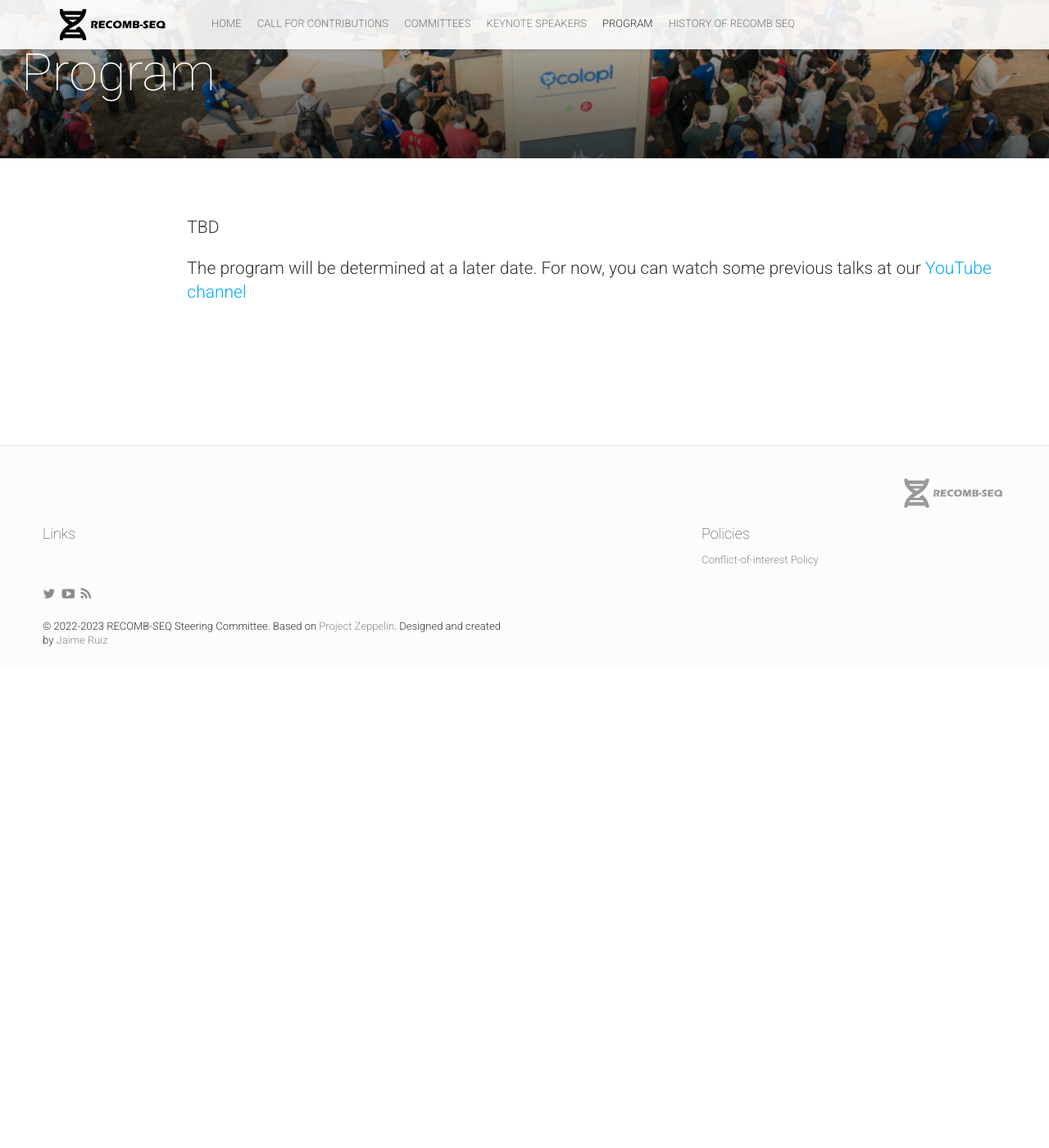
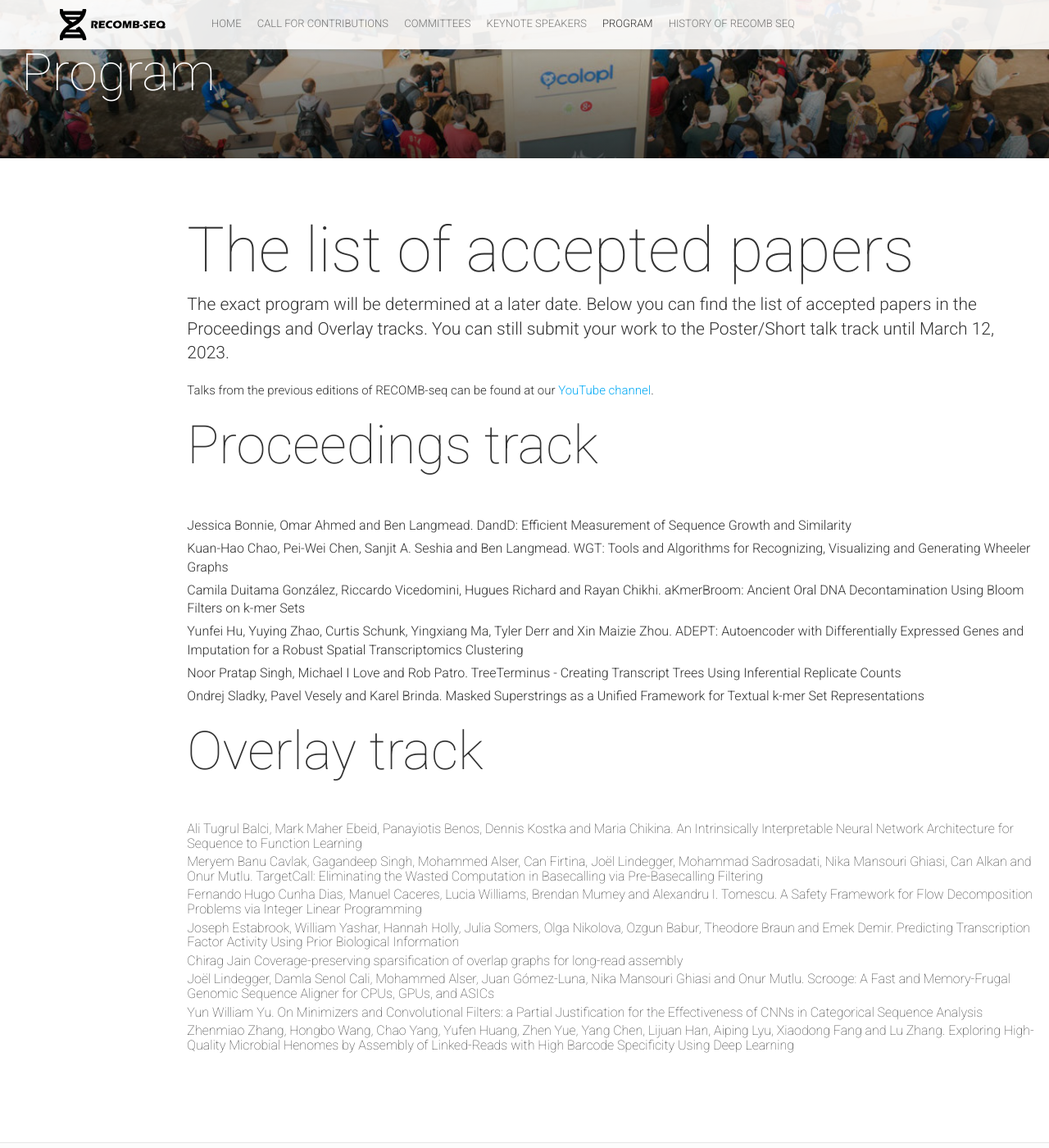
Before and after one commit to recomb-seq/recomb-seq.github.io, a Jekyll site: the page built from schedule.html, in a window 1280 px wide and 1400 px high, scrolled down 214 px. Shown: the whole window at 82% size. Built offline with Jekyll 4.4.1, drawn with Linux system fonts in a browser that asks for light colours; nearby versions of some CDN libraries; comment, search, counter and statistics services are not loaded; before the commit the page ends 1027 px from its top, so only the background shows below that.

Commit message:
list of accepted papers

```diff
--- a/_includes/schedule-tbd.html
+++ b/_includes/schedule-tbd.html
@@ -2,8 +2,37 @@
 <section id="schedule" class="schedule">
     <div class="content-wrapper text-left">
         <div class="col-md-10 col-sm-10 col-lg-offset-2 col-md-offset-2 col-sm-offset-1">
-            <h2 class="lead">TBD</h2>
-            <p class="lead">The program will be determined at a later date. For now, you can watch some previous talks at our <a href="https://www.youtube.com/@recomb-seq">YouTube channel</a> </p>
+           <h2>The list of accepted papers</h2>
+
+<p class="lead">The exact program will be determined at a later date. Below you can find the list of accepted papers in the Proceedings and Overlay tracks. You can still submit your work to the Poster/Short talk track until March 12, 2023.</p>
+
+<p>Talks from the previous editions of RECOMB-seq can be found at our <a href="https://www.youtube.com/@recomb-seq">YouTube channel</a>.</p>
+
+<h3>Proceedings track</h3>
+
+<ul>
+<li>Jessica Bonnie, Omar Ahmed and Ben Langmead. DandD: Efficient Measurement of Sequence Growth and Similarity</li>
+<li>Kuan-Hao Chao, Pei-Wei Chen, Sanjit A. Seshia and Ben Langmead. WGT: Tools and Algorithms for Recognizing, Visualizing and Generating Wheeler Graphs</li>
+<li>Camila Duitama González, Riccardo Vicedomini, Hugues Richard and Rayan Chikhi. aKmerBroom: Ancient Oral DNA Decontamination Using Bloom Filters on k-mer Sets</li>
+<li>Yunfei Hu, Yuying Zhao, Curtis Schunk, Yingxiang Ma, Tyler Derr and Xin Maizie Zhou. ADEPT: Autoencoder with Differentially Expressed Genes and Imputation for a Robust Spatial Transcriptomics Clustering</li>
+<li>Noor Pratap Singh, Michael I Love and Rob Patro. TreeTerminus - Creating Transcript Trees Using Inferential Replicate Counts</li>
+<li>Ondrej Sladky, Pavel Vesely and Karel Brinda. Masked Superstrings as a Unified Framework for Textual k-mer Set Representations</li>
+</ul>
+
+
+<h3>Overlay track<h3>
+
+<ul>
+<li>Ali Tugrul Balci, Mark Maher Ebeid, Panayiotis Benos, Dennis Kostka and Maria Chikina. An Intrinsically Interpretable Neural Network Architecture for Sequence to Function Learning</li>
+<li>Meryem Banu Cavlak, Gagandeep Singh, Mohammed Alser, Can Firtina, Joël Lindegger, Mohammad Sadrosadati, Nika Mansouri Ghiasi, Can Alkan and Onur Mutlu. TargetCall: Eliminating the Wasted Computation in Basecalling via Pre-Basecalling Filtering</li>
+<li>Fernando Hugo Cunha Dias, Manuel Caceres, Lucia Williams, Brendan Mumey and Alexandru I. Tomescu. A Safety Framework for Flow Decomposition Problems via Integer Linear Programming</li>
+<li>Joseph Estabrook, William Yashar, Hannah Holly, Julia Somers, Olga Nikolova, Ozgun Babur, Theodore Braun and Emek Demir. Predicting Transcription Factor Activity Using Prior Biological Information</li>
+<li>Chirag Jain Coverage-preserving sparsification of overlap graphs for long-read assembly</li>
+<li>Joël Lindegger, Damla Senol Cali, Mohammed Alser, Juan Gómez-Luna, Nika Mansouri Ghiasi and Onur Mutlu. Scrooge: A Fast and Memory-Frugal Genomic Sequence Aligner for CPUs, GPUs, and ASICs</li>
+<li>Yun William Yu. On Minimizers and Convolutional Filters: a Partial Justification for the Effectiveness of CNNs in Categorical Sequence Analysis</li>
+<li>Zhenmiao Zhang, Hongbo Wang, Chao Yang, Yufen Huang, Zhen Yue, Yang Chen, Lijuan Han, Aiping Lyu, Xiaodong Fang and Lu Zhang. Exploring High-Quality Microbial Henomes by Assembly of Linked-Reads with High Barcode Specificity Using Deep Learning</li>
+</ul>
+
         </div>
     </div>
 </section>
```
